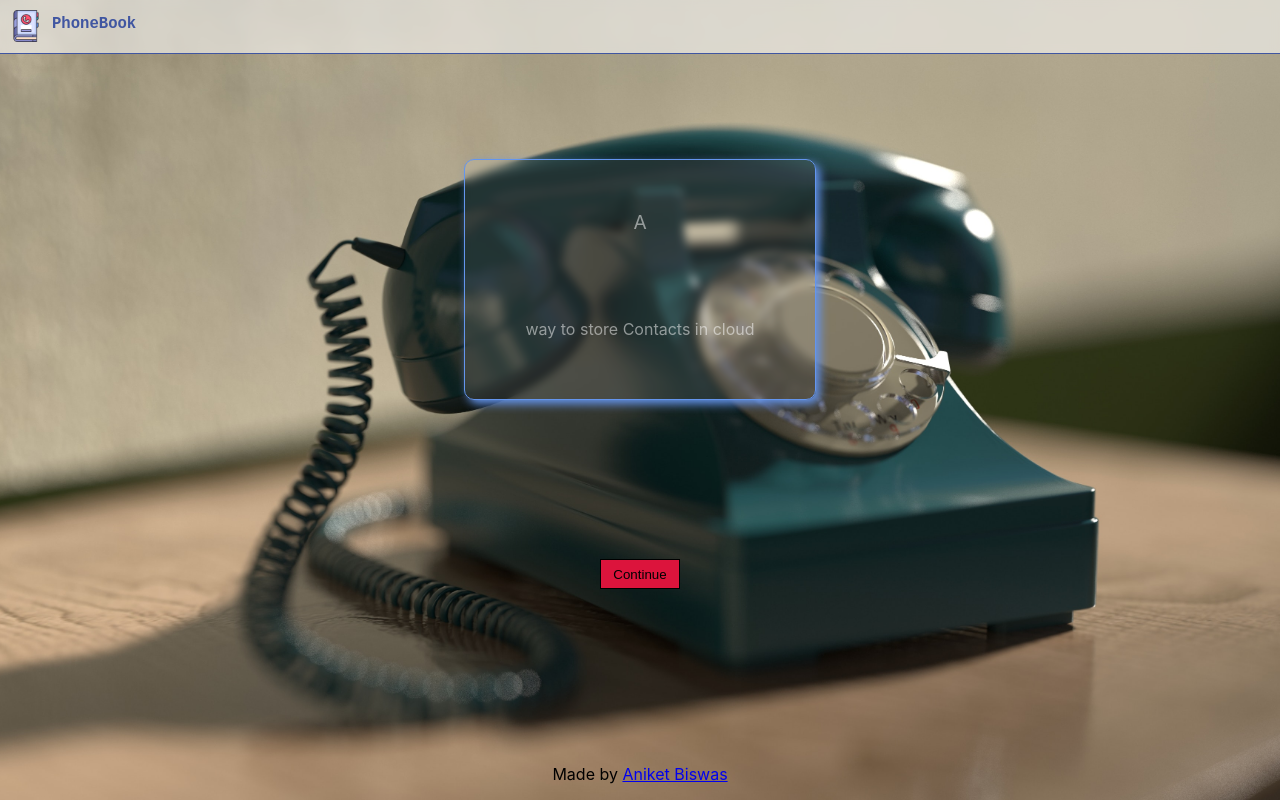
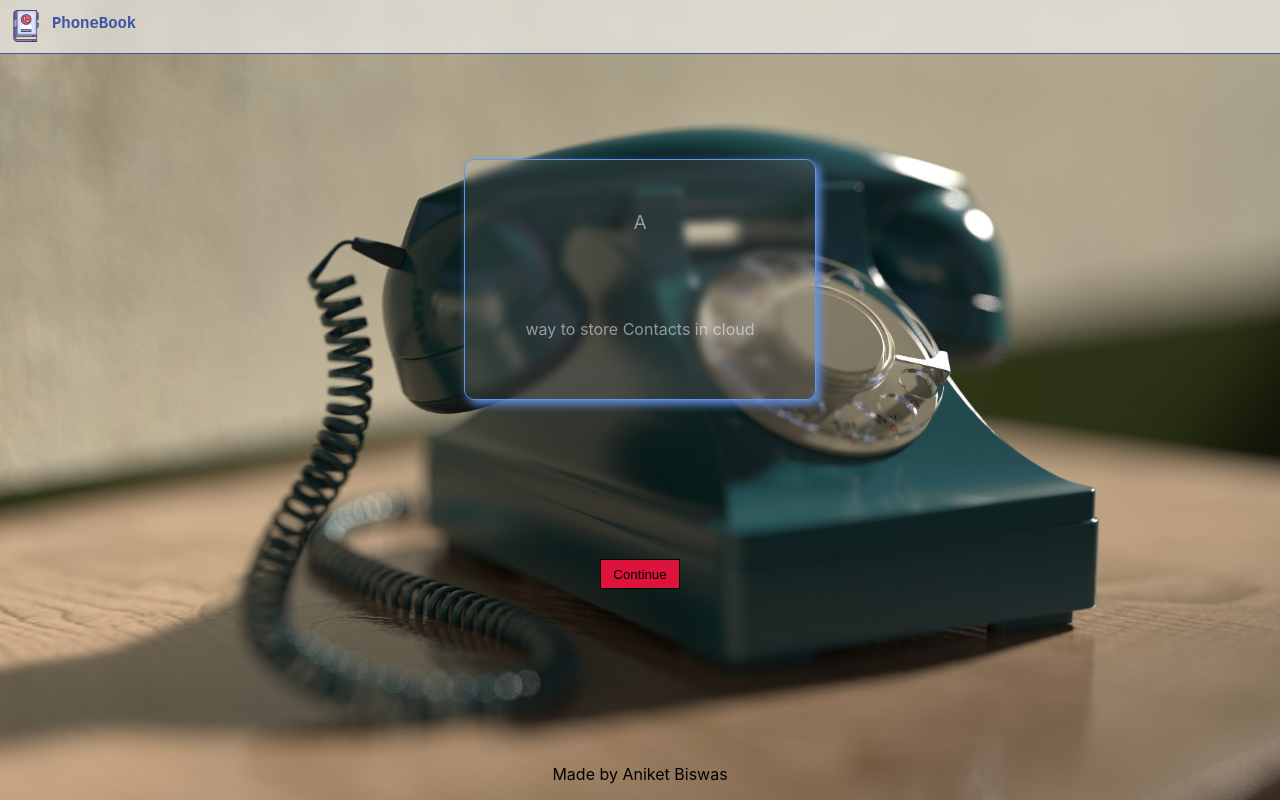
Before and after one commit to aniket-hpp/phbook, a React (Create React App) app: page / in a window 1280 px wide. Built offline with nearby package versions, Linux system fonts and the light colour scheme.

Commit message:
home.css

```diff
--- a/src/css/home.css
+++ b/src/css/home.css
@@ -11,8 +11,17 @@
     background-repeat: no-repeat;
 }
 
-@media screen and (max-width: 950px){
-    .home-container{
-        height: 100vh;
-    }
+.footer p{
+    cursor: default;
 }
+
+.footer a{
+    transition: 0.2s;
+    text-decoration: none;
+    color: black;
+    cursor: pointer;
+}
+
+.footer a:hover{
+    color: crimson;
+}
```
